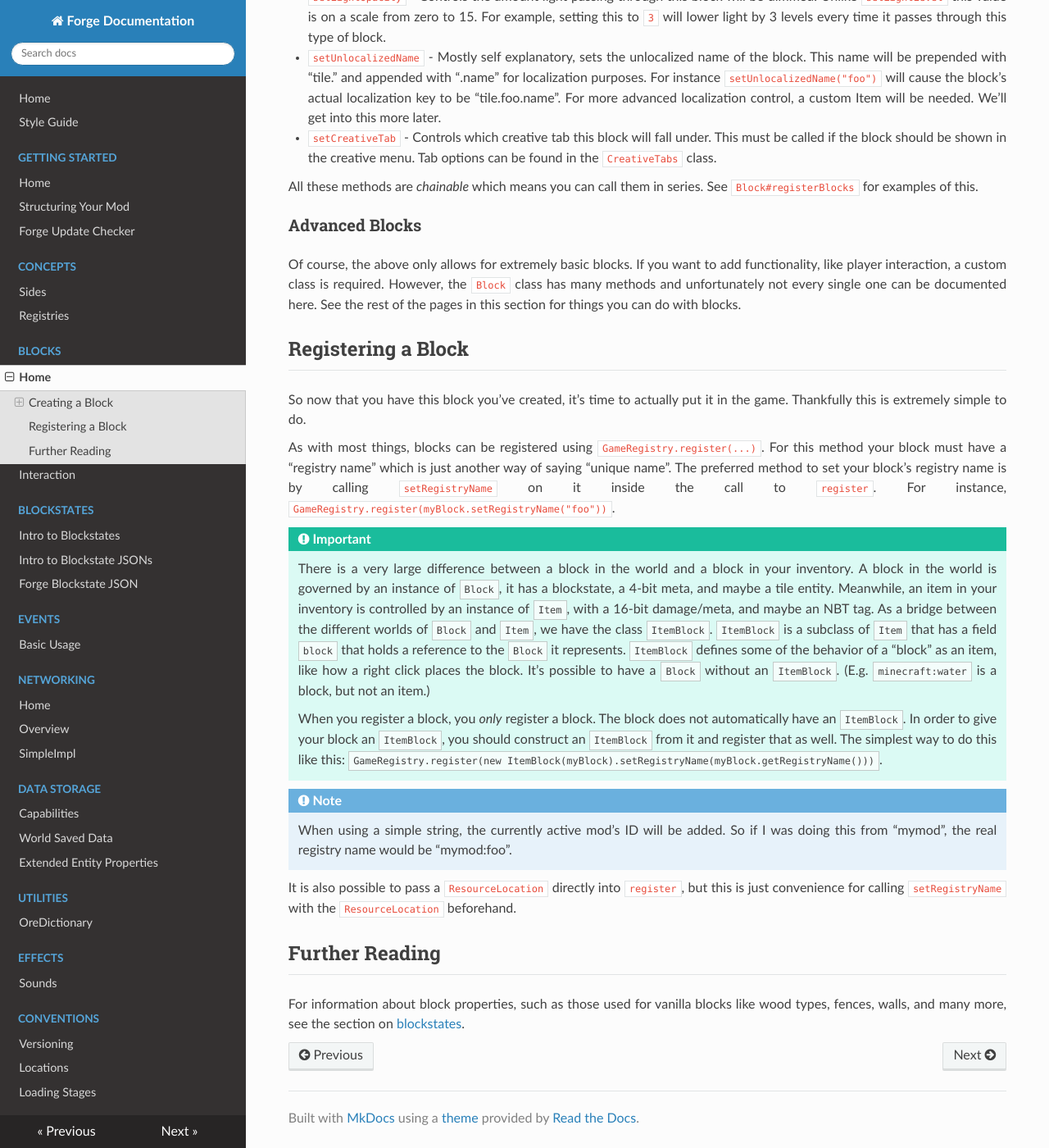
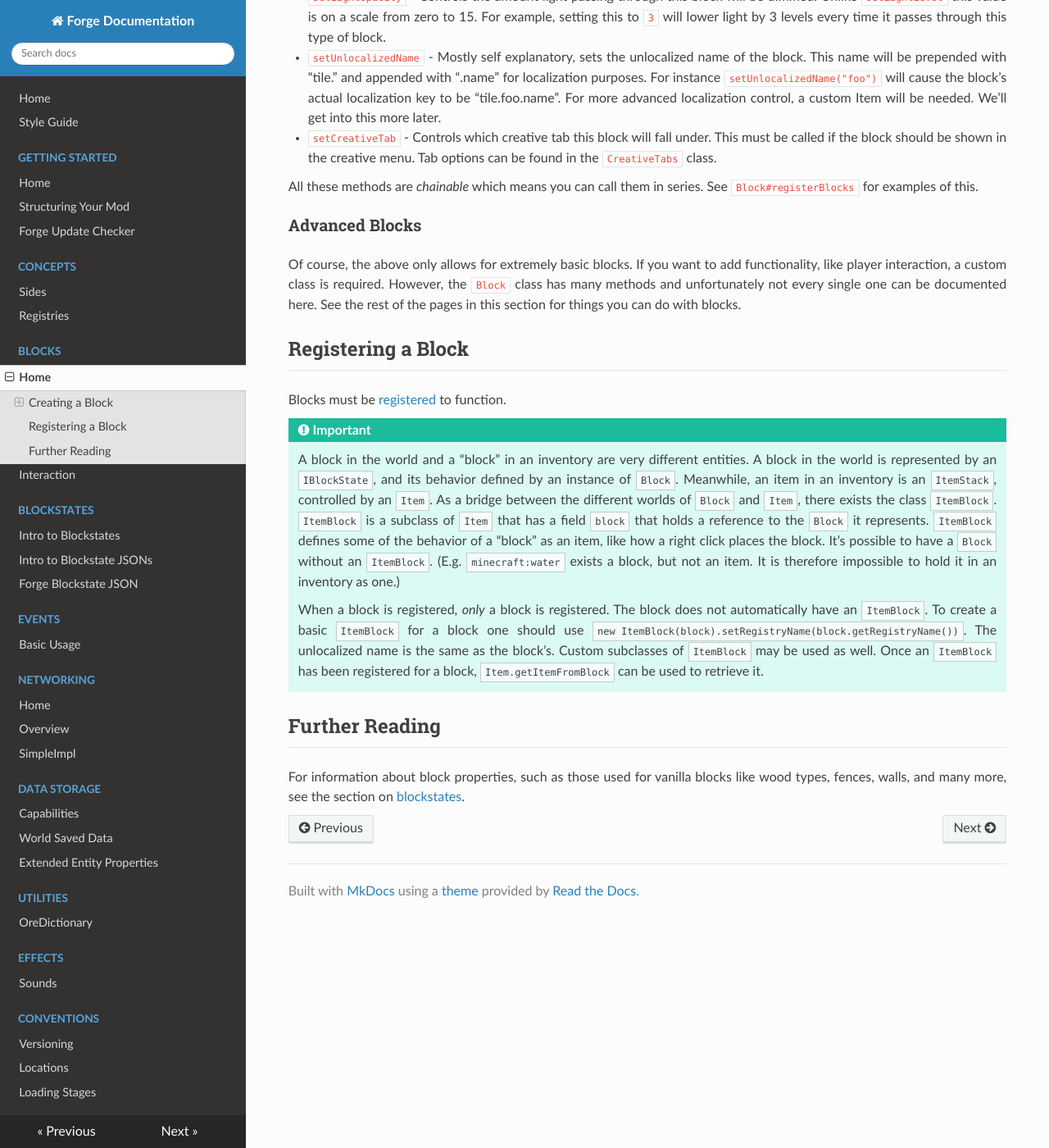
Before and after one commit to MinecraftForge/Documentation, an MkDocs documentation site: the page built from docs/blocks/blocks.md, in a window 1280 px wide and 1400 px high, scrolled down 707 px. Shown: the whole window at 82% size. Built offline with MkDocs 1.6.1, drawn with Linux system fonts in a browser that asks for light colours; nearby versions of some CDN libraries; old or Windows-style settings are respelled for this version of MkDocs.

Commit message:
Replace outdated "Registering a Block" section
Remove outdated text and replace it with a link to the new "Registries" page,
specifically the section on "Registering Things.

```diff
--- a/docs/blocks/blocks.md
+++ b/docs/blocks/blocks.md
@@ -12,7 +12,7 @@ For simple blocks, which need no special functionality (think cobblestone, wood
 
 - `setHardness` - Controls the time it takes to break the block. It is an arbitrary value. For reference, stone has a hardness of 1.5, and dirt 0.5. If the block should be unbreakable, a convenience method `setBlockUnbreakable` is provided.
 - `setResistance` - Controls the explosion resistance of the block. This is separate from hardness, but `setHardness` will also set the resistance to 5 times the hardness value, if the resistance is any lower than this value.
-- `setSoundType` - Controls the sound the block makes when it is punched, broken, or placed. Requires a `SoundType` argument, see the [sounds] page for more details.
+- `setSoundType` - Controls the sound the block makes when it is punched, broken, or placed. Requires a `SoundType` argument, see the [sounds][] page for more details.
 - `setLightLevel` - Controls the light emission of the block. **Note:** This method takes a value from zero to one, not zero to fifteen. To calculate this value, take the light level you wish your block to emit and divide by 16. For instance a block which emits level 5 light should pass `5 / 16f` to this method.
 - `setLightOpacity` - Controls the amount light passing through this block will be dimmed. Unlike `setLightLevel` this value is on a scale from zero to 15. For example, setting this to `3` will lower light by 3 levels every time it passes through this type of block.
 - `setUnlocalizedName` - Mostly self explanatory, sets the unlocalized name of the block. This name will be prepended with "tile." and appended with ".name" for localization purposes. For instance `setUnlocalizedName("foo")` will cause the block's actual localization key to be "tile.foo.name". For more advanced localization control, a custom Item will be needed. We'll get into this more later.
@@ -27,26 +27,19 @@ Of course, the above only allows for extremely basic blocks. If you want to add
 Registering a Block
 -------------------
 
-So now that you have this block you've created, it's time to actually put it in the game. Thankfully this is extremely simple to do.
-
-As with most things, blocks can be registered using `GameRegistry.register(...)`. For this method your block must have a "registry name" which is just another way of saying "unique name". The preferred method to set your block's registry name is by calling `setRegistryName` on it inside the call to `register`. For instance, `GameRegistry.register(myBlock.setRegistryName("foo"))`.
+Blocks must be [registered][registering] to function.
 
 !!! important
 
-    There is a very large difference between a block in the world and a block in your inventory. A block in the world is governed by an instance of `Block`, it has a blockstate, a 4-bit meta, and maybe a tile entity. Meanwhile, an item in your inventory is controlled by an instance of `Item`, with a 16-bit damage/meta, and maybe an NBT tag. As a bridge between the different worlds of `Block` and `Item`, we have the class `ItemBlock`. `ItemBlock` is a subclass of `Item` that has a field `block` that holds a reference to the `Block` it represents. `ItemBlock` defines some of the behavior of a "block" as an item, like how a right click places the block. It's possible to have a `Block` without an `ItemBlock`. (E.g. `minecraft:water` is a block, but not an item.)
+    A block in the world and a "block" in an inventory are very different entities. A block in the world is represented by an `IBlockState`, and its behavior defined by an instance of `Block`. Meanwhile, an item in an inventory is an `ItemStack`, controlled by an `Item`. As a bridge between the different worlds of `Block` and `Item`, there exists the class `ItemBlock`. `ItemBlock` is a subclass of `Item` that has a field `block` that holds a reference to the `Block` it represents. `ItemBlock` defines some of the behavior of a "block" as an item, like how a right click places the block. It's possible to have a `Block` without an `ItemBlock`. (E.g. `minecraft:water` exists a block, but not an item. It is therefore impossible to hold it in an inventory as one.)
 
-    When you register a block, you *only* register a block. The block does not automatically have an `ItemBlock`. In order to give your block an `ItemBlock`, you should construct an `ItemBlock` from it and register that as well. The simplest way to do this like this: `GameRegistry.register(new ItemBlock(myBlock).setRegistryName(myBlock.getRegistryName()))`.
-
-!!! note
-
-    When using a simple string, the currently active mod's ID will be added. So if I was doing this from "mymod", the real registry name would be "mymod:foo".
-
-It is also possible to pass a `ResourceLocation` directly into `register`, but this is just convenience for calling `setRegistryName` with the `ResourceLocation` beforehand.
+    When a block is registered, *only* a block is registered. The block does not automatically have an `ItemBlock`. To create a basic `ItemBlock` for a block one should use `new ItemBlock(block).setRegistryName(block.getRegistryName())`. The unlocalized name is the same as the block's. Custom subclasses of `ItemBlock` may be used as well. Once an `ItemBlock` has been registered for a block, `Item.getItemFromBlock` can be used to retrieve it.
 
 Further Reading
 ---------------
 
-For information about block properties, such as those used for vanilla blocks like wood types, fences, walls, and many more, see the section on [blockstates].
+For information about block properties, such as those used for vanilla blocks like wood types, fences, walls, and many more, see the section on [blockstates][].
 
 [sounds]: ../effects/sounds.md
+[registering]: ../concepts/registries.md#registering-things
 [blockstates]: ../blockstates/states.md
```
